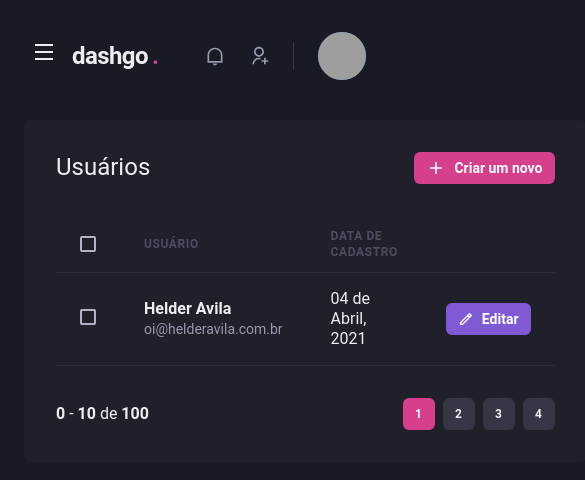
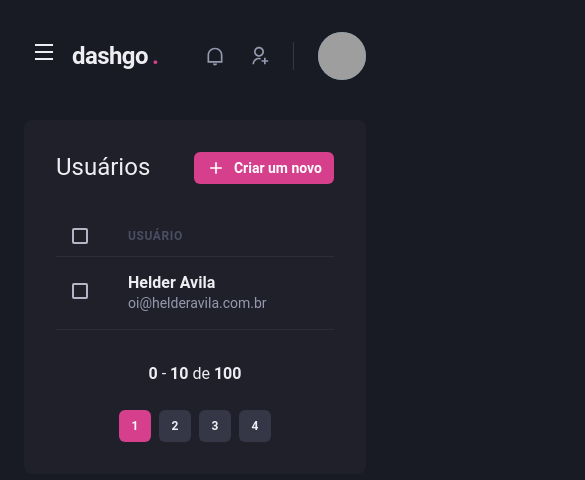
Before and after one commit to helderavila/dashgo, a Next.js app: page /users in a window 390 px wide. Shown: the top 480 px of the page, 585 px wide, since content can reach past the window. Built offline with nearby package versions, Linux system fonts and the light colour scheme; grey boxes are pictures that could not be loaded.

Commit message:
🎨 responsive dashboard/userlist

```diff
--- a/src/components/Pagination/index.tsx
+++ b/src/components/Pagination/index.tsx
@@ -4,7 +4,7 @@
 export function Pagination() {
   return (
     <Stack
-      direction="row"
+      direction={["column", "row"]}
       mt="8"
       justify="space-between"
       align="center"
--- a/src/pages/dashboard.tsx
+++ b/src/pages/dashboard.tsx
@@ -69,7 +69,7 @@
         <Sidebar />
         <SimpleGrid flex="1" gap="4" minChildWidth="320px" align="flex-start">
           <Box
-            p="8"
+            p={["4", "8"]}
             bg="gray.800"
             borderRadius="8"
             pb="4"
@@ -85,7 +85,7 @@
             />
           </Box>
           <Box
-            p="8"
+            p={["4", "8"]}
             bg="gray.800"
             borderRadius="8"
           // pb="4"
--- a/src/pages/users/index.tsx
+++ b/src/pages/users/index.tsx
@@ -1,10 +1,15 @@
-import { Box, Button, Checkbox, Flex, Heading, Icon, Table, Tbody, Td, Text, Th, Thead, Tr } from "@chakra-ui/react";
+import { Box, Button, Checkbox, Flex, Heading, Icon, Table, Tbody, Td, Text, Th, Thead, Tr, useBreakpointValue } from "@chakra-ui/react";
 import { RiAddLine, RiEditLine, RiPencilLine } from "react-icons/ri";
 import { Header } from "../../components/Header";
 import { Pagination } from "../../components/Pagination";
 import { Sidebar } from "../../components/Sidebar";
 
 export default function UserList() {
+  const isWideVersion = useBreakpointValue({
+    base: false,
+    lg: true
+  })
+
   return (
     <Box>
       <Header />
@@ -30,17 +35,16 @@
           <Table colorScheme="whiteAlpha">
             <Thead>
               <Tr>
-                <Th px="6" color="gray.300" width="8">
+                <Th px={["4", "4", "6"]} color="gray.300" width="8">
                   <Checkbox colorScheme="pink" />
                 </Th>
                 <Th>Usuário</Th>
-                <Th>Data de cadastro</Th>
-                <Th width="8"></Th>
+                {isWideVersion && <Th>Data de cadastro</Th>}
               </Tr>
             </Thead>
             <Tbody>
               <Tr>
-                <Td px="6">
+                <Td px={["4", "4", "6"]}>
                   <Checkbox colorScheme="pink" />
                 </Td>
                 <Td>
@@ -49,18 +53,8 @@
                     <Text fontSize="sm" color="gray.300">oi@helderavila.com.br</Text>
                   </Box>
                 </Td>
-                <Td>04 de Abril, 2021</Td>
-                <Td>
-                  <Button
-                    as="a"
-                    size="sm"
-                    fontSize="sm"
-                    colorScheme="purple"
-                    leftIcon={<Icon as={RiPencilLine} fontSize="16" />}
-                  >
-                    Editar
-                  </Button>
-                </Td>
+                {isWideVersion && <Td>04 de Abril, 2021</Td>}
+
               </Tr>
             </Tbody>
           </Table>
```
